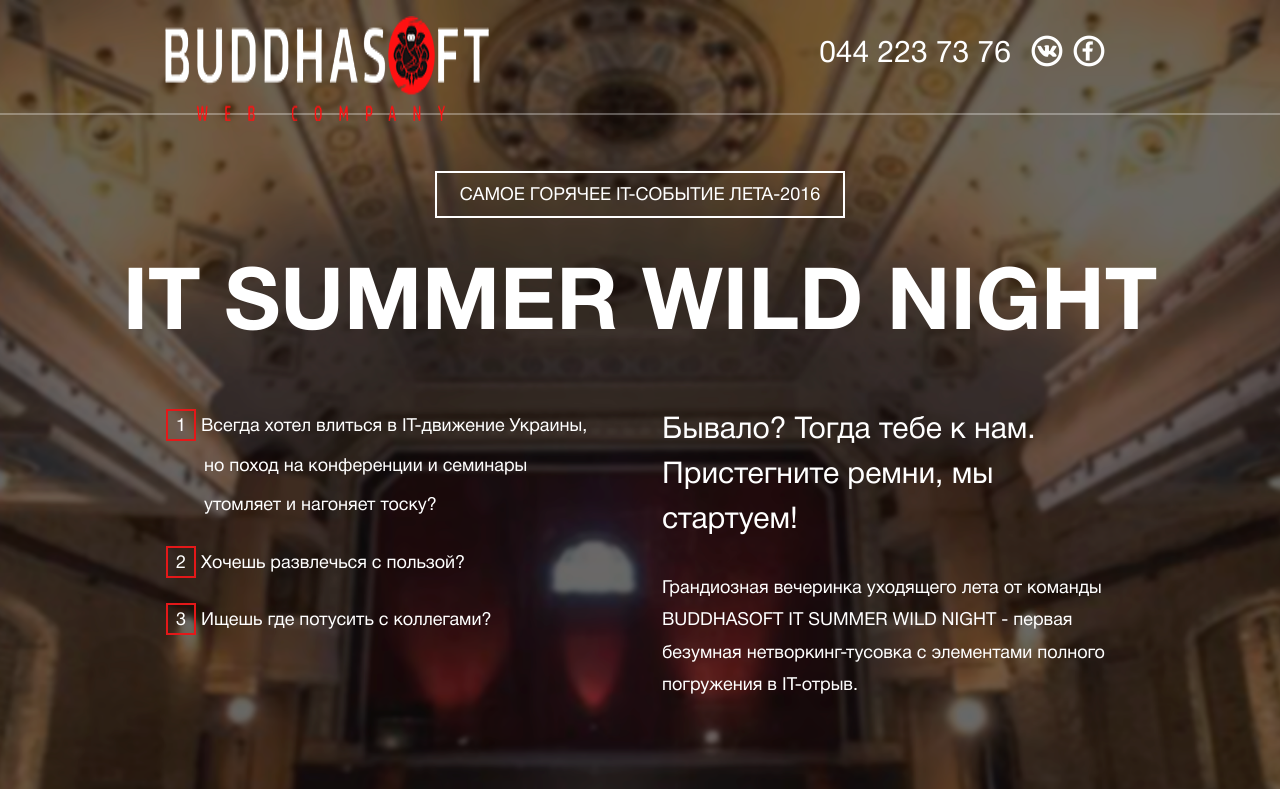
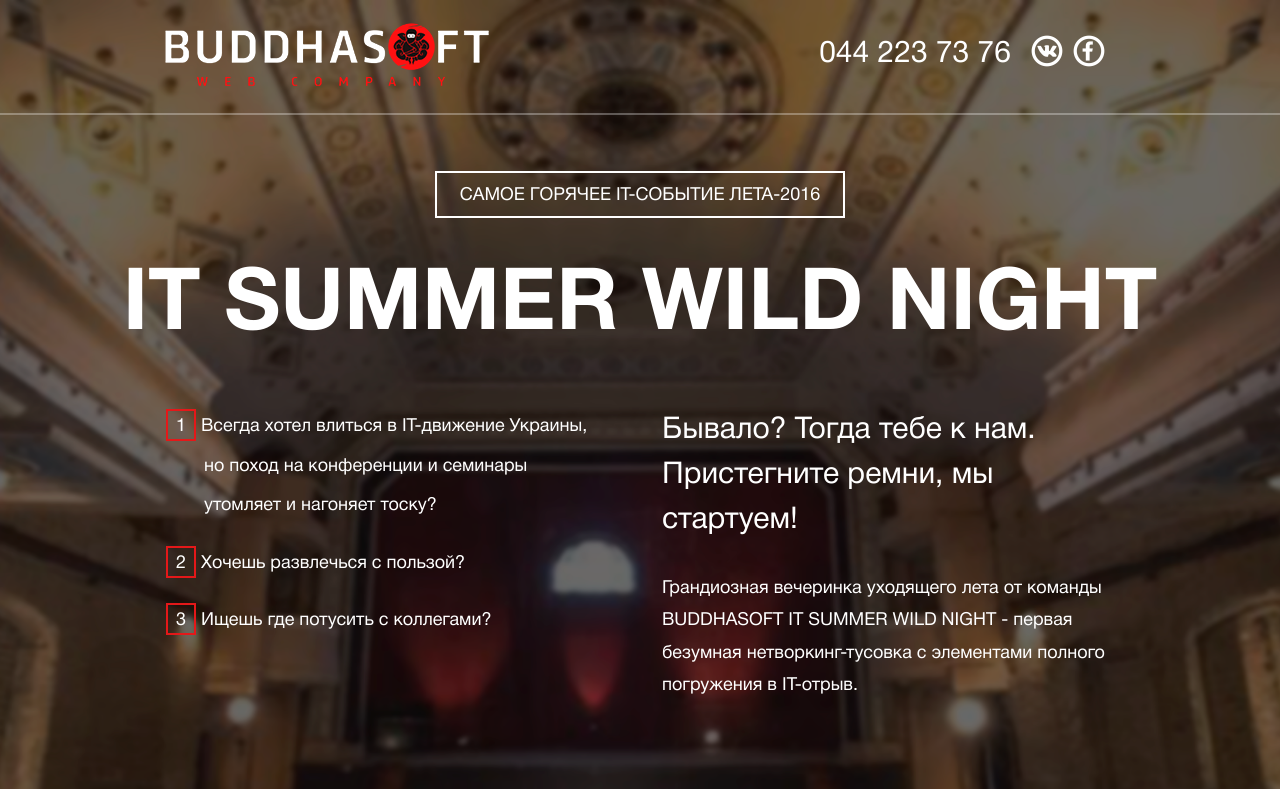
Before and after one commit to DenisKondrachuk/buddhaSoft, a website: page index.html in a window 1280 px wide. Shown: the top 789 px of the page. Drawn offline with nearby package versions, Linux system fonts and the light colour scheme.

Commit message:
header fix

```diff
--- a/css/style.css
+++ b/css/style.css
@@ -52,7 +52,7 @@
 
 }
 .position-img{
-    padding-top: 5%;
+    padding-top: 7%;
 }
 .size-numb{
     font-size: 30px;
--- a/index.html
+++ b/index.html
@@ -12,7 +12,7 @@
     <div class="header">
         <div class="flex-container">
             <div class="logo-brand">
-                <img class="position-img" src="./img/logo.png" alt="logo" width="100%" height="100%">
+                <img class="position-img" src="./img/logo.png" alt="logo" width="100%" height="60%">
             </div>
             <div class="contact-form">
                 <p class="size-numb">044 223 73 76 </p>
```
